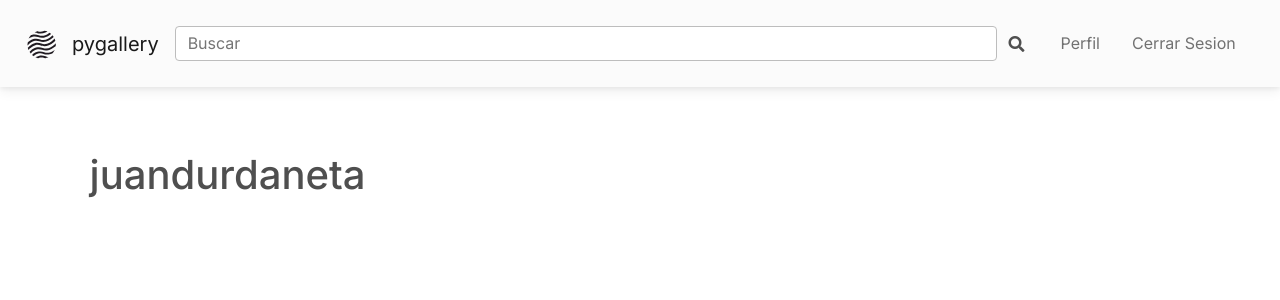
After one commit to Juandurdaneta/flask_pygallery, a Flask app: page /perfil in a window 1280 px wide. The commit adds this page. Shown: the top 300 px of the page. Run offline with Flask 2, Linux system fonts and the light colour scheme; a user stored in the database is signed in; some libraries are stand-ins or nearby versions.

Commit message:
Añadiendo perfil de usuario y cierre de sesión

```diff
--- a/pygallery/__init__.py
+++ b/pygallery/__init__.py
@@ -1,11 +1,16 @@
 from flask import Flask
 from flask_sqlalchemy import SQLAlchemy
 from flask_bcrypt import Bcrypt
+from flask_login import LoginManager
 
 app = Flask(__name__)
 app.config['SECRET_KEY'] = '59eb5820bce3227f5308d8e82fa62e97'
 app.config['SQLALCHEMY_DATABASE_URI'] = 'sqlite:///site.db'
 db = SQLAlchemy(app)
 bcrypt = Bcrypt(app)
+login_manager = LoginManager(app)
+login_manager.login_view = 'login'
+login_manager.login_message = 'Debes iniciar sesion para acceder a esta pagina.'
+login_manager.login_message_category = 'info'
 
 from pygallery import routes
--- a/pygallery/forms.py
+++ b/pygallery/forms.py
@@ -25,4 +25,5 @@ class RegistrationForm(FlaskForm):
 class LoginForm(FlaskForm):
     email = StringField('Correo Electronico', validators=[DataRequired(), Email()])
     password = PasswordField('Contraseña', validators=[DataRequired()])
+    remember = BooleanField('Recuérdame')
     submit = SubmitField('Iniciar Sesion')
--- a/pygallery/routes.py
+++ b/pygallery/routes.py
@@ -1,8 +1,8 @@
-from flask import render_template, url_for, flash, redirect
+from flask import render_template, url_for, flash, redirect, request
 from pygallery.forms import RegistrationForm, LoginForm
 from pygallery import app, db, bcrypt
 from pygallery.models import Usuario, Imagen, Etiqueta
-
+from flask_login import login_user, current_user, logout_user, login_required
 
 imagenes = [{
     "ubicacion_imagen": "https://images.unsplash.com/photo-1625860633266-8707a63d6671?ixid=MnwxMjA3fDB8MHxwaG90by1wYWdlfHx8fGVufDB8fHx8&ixlib=rb-1.2.1&auto=format&fit=crop&w=1050&q=80",
@@ -38,13 +38,19 @@ def home():
 
 @app.route("/login", methods=['GET', 'POST'])
 def login():
+    if current_user.is_authenticated:
+        return redirect(url_for('home'))
+
     form = LoginForm()
-
+    print(current_user)
     if form.validate_on_submit():
         # BUSCANDO USUARIO QUE COINCIDA CON EL CORREO ELECTRONICO INGRESADO
         usuario = Usuario.query.filter_by(email=form.email.data).first()
         if usuario and bcrypt.check_password_hash(usuario.password, form.password.data):
-            return redirect(url_for('home'))
+            login_user(usuario, remember = form.remember.data)
+            siguiente_pagina = request.args.get('next')
+
+            return redirect(siguiente_pagina) if siguiente_pagina else redirect(url_for('home'))
         else:
             flash("Inicio sesion infructuoso, por favor revisa tus credenciales y vuelva a intentarlo.", "danger")
 
@@ -52,6 +58,9 @@ def login():
 
 @app.route("/register", methods=['GET', 'POST'])
 def register():
+    if current_user.is_authenticated:
+        return redirect(url_for('home'))
+
     form = RegistrationForm()
     if form.validate_on_submit():
         # GENERANDO HASH PARA LA CONTRASEÑA INGRESADA
@@ -68,3 +77,13 @@ def register():
         return redirect(url_for('home'))
 
     return render_template('register.html', title="register", form=form)
+
+@app.route("/logout")
+def logout():
+    logout_user()
+    return redirect(url_for('home'))
+
+@app.route("/perfil")
+@login_required
+def perfil():
+    return render_template('perfil.html', title="Perfil")
--- a/pygallery/templates/layout.html
+++ b/pygallery/templates/layout.html
@@ -72,16 +72,26 @@ href="{{url_for('static', filename='main.css')}}"
               <i class="fas fa-search"></i>
             </span>
           </form>
+          <ul class="navbar-nav ms-3 w-25">
 
+          {% if current_user.is_authenticated %}
+              <li class="nav-item me-3">
+                 <a class="nav-link d-flex align-items-center" href="{{url_for('perfil')}}">Perfil</a>
+              </li>
+              <li class="nav-item me-3">
+                <a class="nav-link d-flex align-items-center" href="{{url_for('logout')}}">Cerrar Sesion</a>
+              </li>
+          {% else %}
           <!-- INICIAR SESION -->
-          <ul class="navbar-nav ms-3 w-25">
               <li class="nav-item me-3">
                  <a class="nav-link d-flex align-items-center" href="{{url_for('login')}}">Iniciar Sesion</a>
               </li>
+                <!-- REGISTRARSE -->
               <li class="nav-item">
                <a class="nav-link d-flex align-items-center bg-success text-white rounded" href="{{url_for('register')}}">Unete gratis</a>
               </li>
-          </ul>
+          {% endif %}
+        </ul>
 
       </div>
 
--- a/pygallery/templates/login.html
+++ b/pygallery/templates/login.html
@@ -56,6 +56,11 @@
                                         {% else %} {{form.password(class="form-control form-control-lg ")}} {{form.password.label(class="form-control-label form-label ")}}  {%
                                         endif %}
                                       </div>
+                                       <!-- REMEMBER -->
+                                      <div class="form-check">
+                                        {{form.remember(class="form-check-input")}}
+                                        {{form.remember.label(class="form-check-label")}}
+                                      </div>
 
                                     </fieldset>
                                     <!-- SUBMIT -->
--- /dev/null
+++ b/pygallery/templates/perfil.html
@@ -0,0 +1,4 @@
+{% extends "layout.html" %}
+{% block content %}
+<h1>{{current_user.username}}</h1>
+{% endblock content %}
```
Also changed, not shown: pygallery/models.py (+9 -2 lines).
